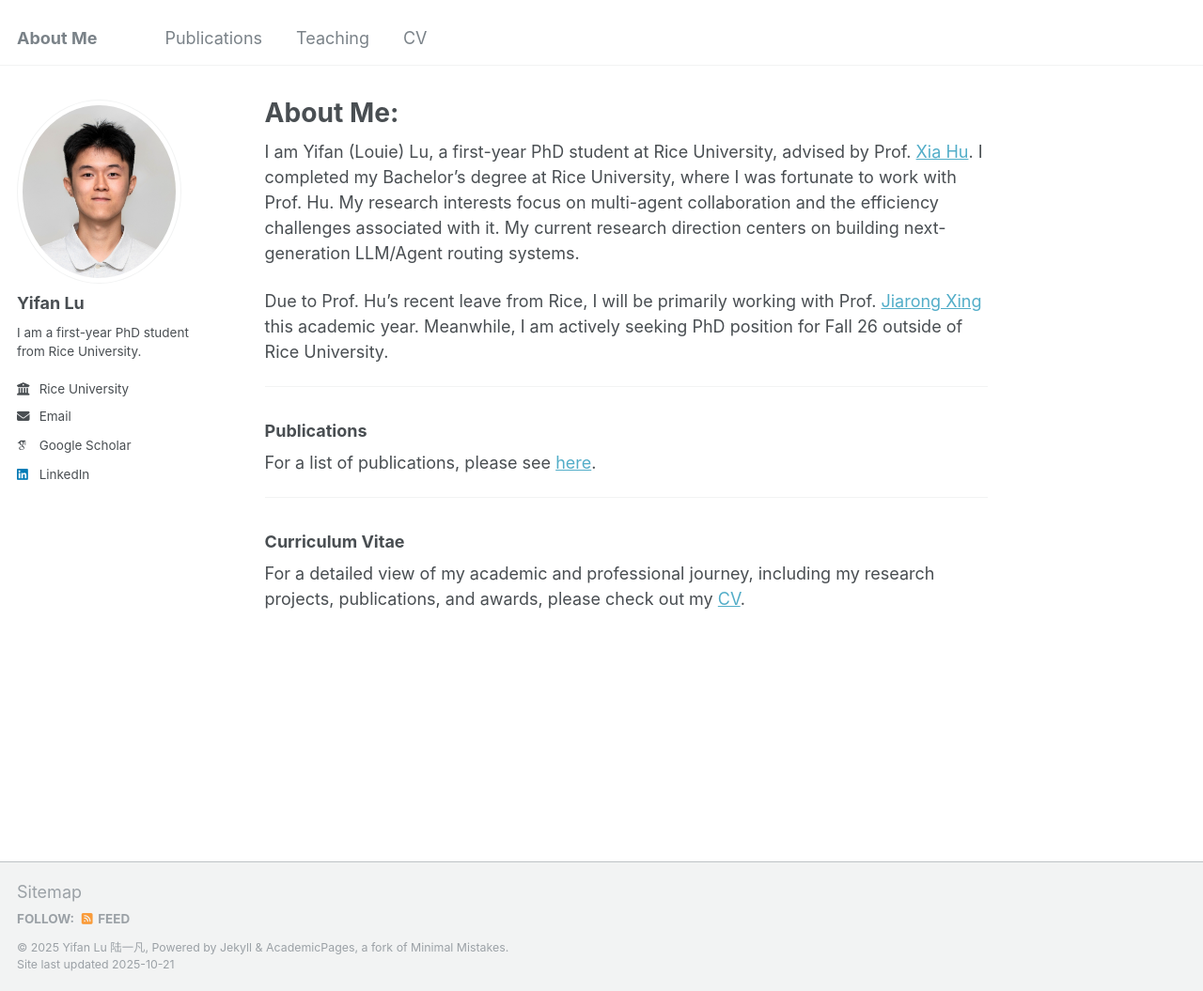
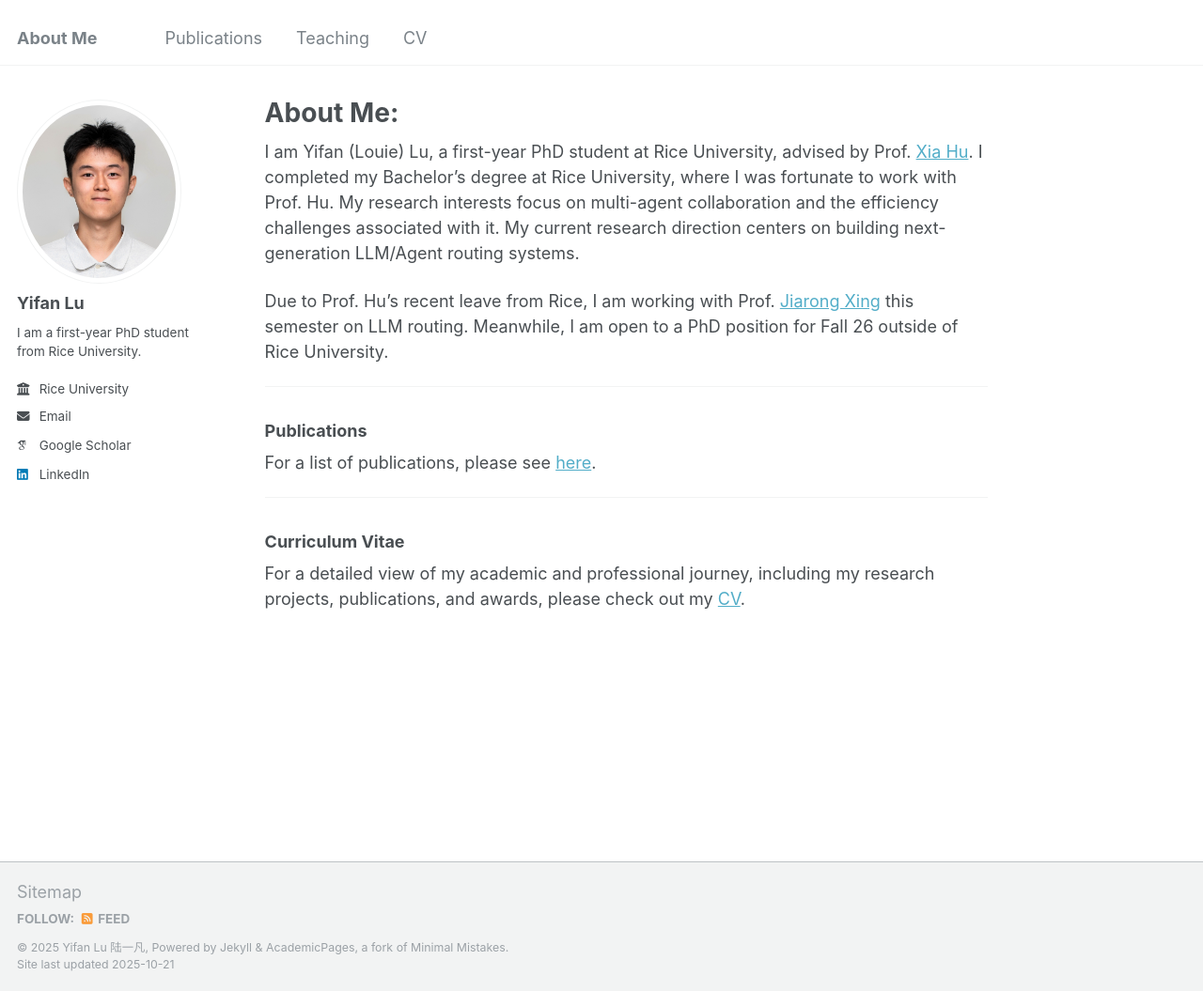
Before and after one commit to yl231/yl231.github.io, a Jekyll site: the page built from _pages/about.md, in a window 1280 px wide and 1055 px high. Shown: the whole window at 94% size. Built offline with Jekyll 4.4.1, drawn with Linux system fonts in a browser that asks for light colours; some web fonts are replaced.

Commit message:
Revise content in about.md to reflect current academic collaborations and clarify PhD position search status, ensuring accurate representation of research focus and mentorship.

```diff
--- a/_pages/about.md
+++ b/_pages/about.md
@@ -10,7 +10,7 @@ redirect_from:
 
 I am Yifan (Louie) Lu, a first-year PhD student at Rice University, advised by Prof. [Xia Hu](https://cs.rice.edu/~xh37/index.html). I completed my Bachelor's degree at Rice University, where I was fortunate to work with Prof. Hu. My research interests focus on multi-agent collaboration and the efficiency challenges associated with it. My current research direction centers on building next-generation LLM/Agent routing systems.
 
-Due to Prof. Hu's recent leave from Rice, I will be primarily working with Prof. [Jiarong Xing](https://jxing.me/) this academic year. Meanwhile, I am actively seeking PhD position for Fall 26 outside of Rice University.
+Due to Prof. Hu's recent leave from Rice, I am working with Prof. [Jiarong Xing](https://jxing.me/) this semester on LLM routing. Meanwhile, I am open to a PhD position for Fall 26 outside of Rice University.
 
 
 ---
```
